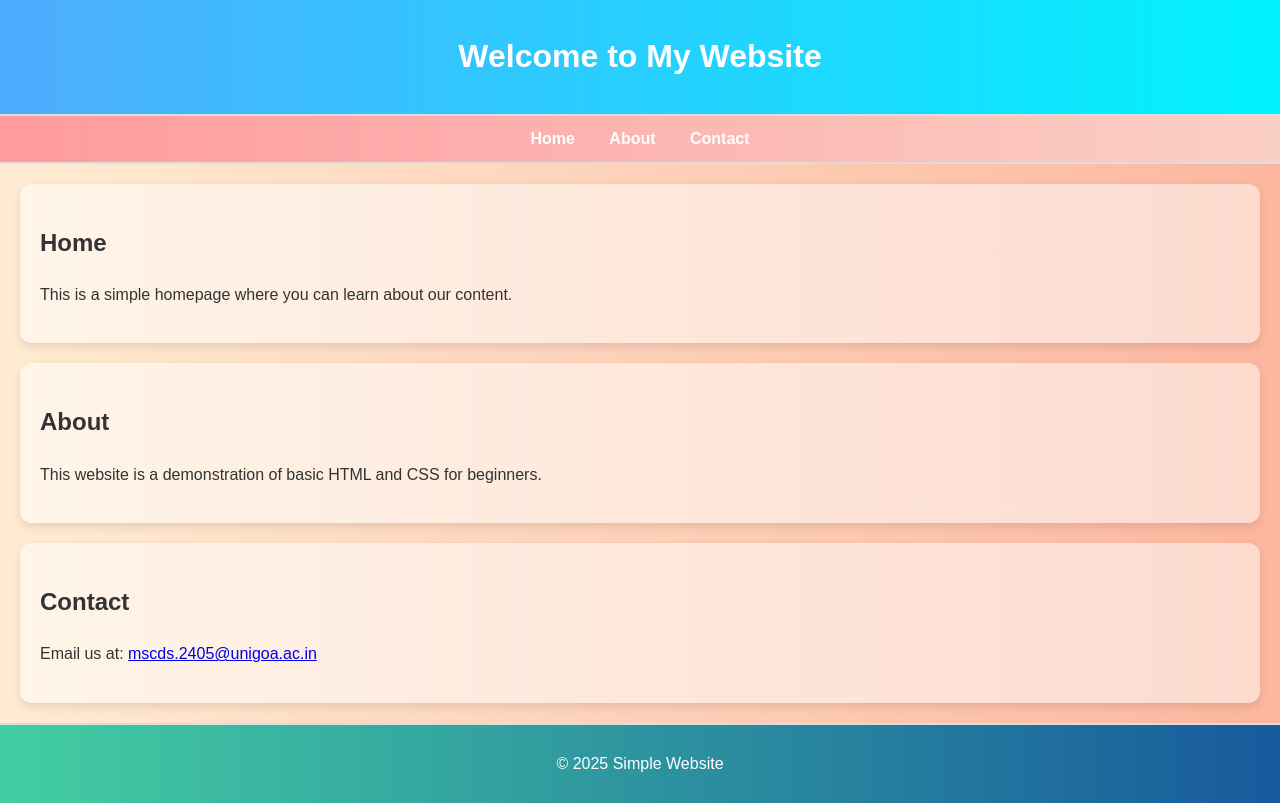
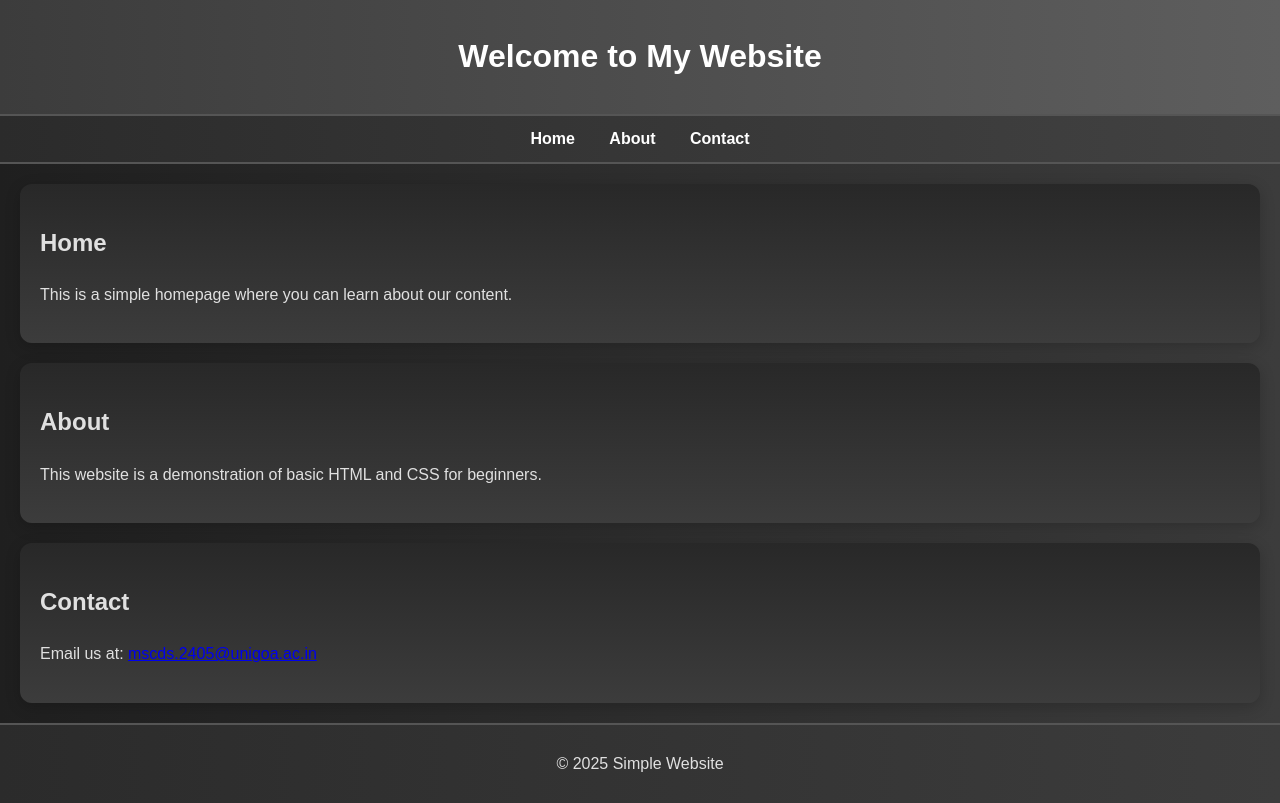
Before and after one commit to Disha-Savant/Disha-Savant.github.io, a plain HTML site: page index.html in a window 1280 px wide. Drawn offline with Linux system fonts and the light colour scheme.

Commit message:
Update index.html

```diff
--- a/index.html
+++ b/index.html
@@ -10,22 +10,22 @@
             margin: 0;
             padding: 0;
             line-height: 1.6;
-            background: linear-gradient(to right, #ffecd2, #fcb69f);
-            color: #333;
+            background: linear-gradient(to right, #1f1f1f, #3c3c3c);
+            color: #e0e0e0;
         }
         header {
-            background: linear-gradient(to right, #4facfe, #00f2fe);
+            background: linear-gradient(to right, #3c3c3c, #5e5e5e);
             color: #fff;
             padding: 10px 20px;
             text-align: center;
-            border-bottom: 2px solid #ddd;
+            border-bottom: 2px solid #555;
         }
         nav {
-            background: linear-gradient(to right, #ff9a9e, #fad0c4);
+            background: linear-gradient(to right, #2b2b2b, #424242);
             color: #fff;
             text-align: center;
             padding: 10px;
-            border-bottom: 2px solid #ddd;
+            border-bottom: 2px solid #555;
         }
         nav a {
             color: #fff;
@@ -39,16 +39,16 @@
         section {
             padding: 20px;
             margin: 20px;
-            background: #ffffff80;
+            background: linear-gradient(to bottom, #282828, #3c3c3c);
             border-radius: 12px;
-            box-shadow: 0 4px 10px rgba(0, 0, 0, 0.1);
+            box-shadow: 0 4px 15px rgba(0, 0, 0, 0.2);
         }
         footer {
             text-align: center;
             padding: 10px;
-            background: linear-gradient(to right, #43cea2, #185a9d);
-            color: #fff;
-            border-top: 2px solid #ddd;
+            background: linear-gradient(to right, #2b2b2b, #3c3c3c);
+            color: #e0e0e0;
+            border-top: 2px solid #555;
         }
     </style>
 </head>
```
